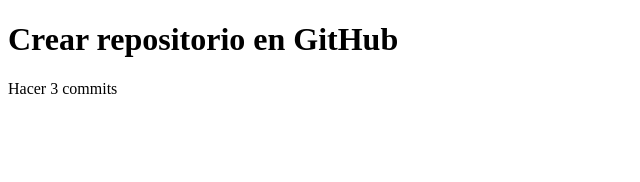
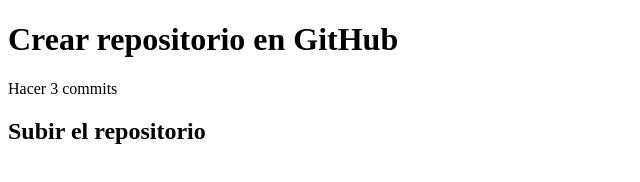
Before and after one commit to carvajalp12-sudo/Trabajo_Parcial2, a plain HTML site: page index.html in a window 1280 px wide. Shown: the whole page, without its empty margins (0-640 px from the left). Drawn offline with Linux system fonts and the light colour scheme.

Commit message:
Tercer cambio

```diff
--- a/index.html
+++ b/index.html
@@ -8,6 +8,6 @@
 <body>
     <h1>Crear repositorio en GitHub</h1>
     <p>Hacer 3 commits</p>
-
+    <h2>Subir el repositorio</h2>
 </body>
 </html>
```
